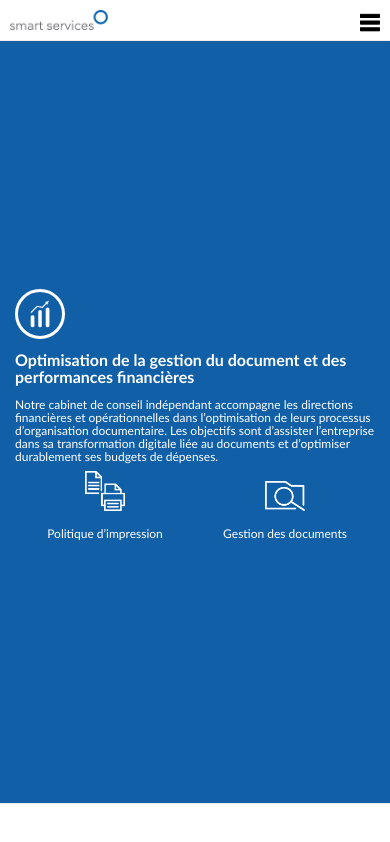
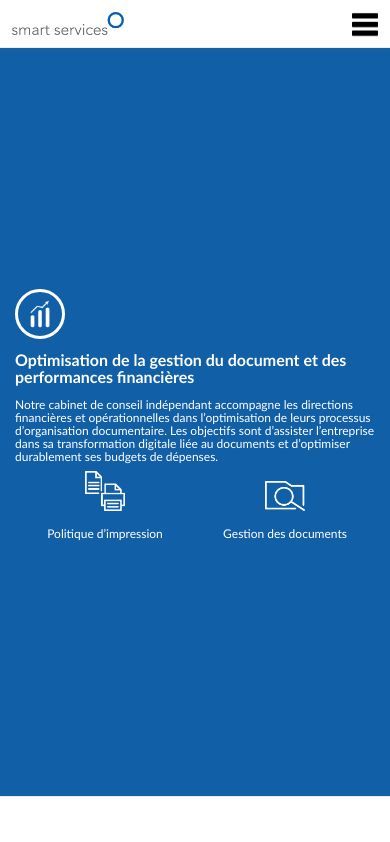
Before and after one commit to soywod/smart-services, a website: page dist/index.html in a window 390 px wide. Drawn offline with Linux system fonts and the light colour scheme.

Commit message:
Updated menu and logo height

```diff
--- a/src/sass/mobile/_menu.sass
+++ b/src/sass/mobile/_menu.sass
@@ -7,7 +7,7 @@
   width: 100%
   z-index: 2
   background: #ffffff
-  padding: 10px 10px 0 10px
+  padding: 12px 12px 0 12px
   border-bottom: 1px solid transparentize($grey, .85)
   box-shadow: 0 2px 5px transparentize($grey, .90)
 
@@ -41,8 +41,8 @@
       color: $blue
 
 .menu-logo
-  height: 30px
-  padding-bottom: 10px
+  height: 35px
+  padding-bottom: 12px
 
 .menu-burger
   float: right
--- a/src/sass/mobile/_override.sass
+++ b/src/sass/mobile/_override.sass
@@ -42,7 +42,7 @@ footer
   bottom: 0
   width: 100%
   z-index: 2
-  height: 41px
+  height: 48px
   background: $white
   border-top: 1px solid transparentize($grey, .85)
 
@@ -56,7 +56,7 @@ footer
       content: "v"
       position: fixed
       left: 50%
-      bottom: 43px
+      bottom: 48px
       font-size: 22px
 
 input::-webkit-input-placeholder
```
Also changed, not shown: dist/css/mobile.min.css, dist/index.html.
